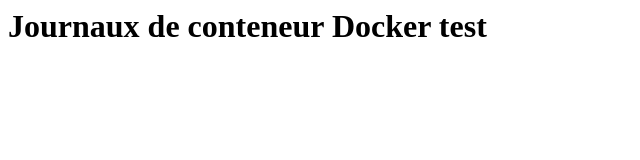
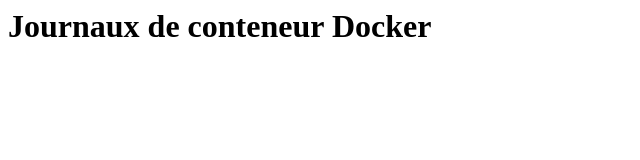
Before and after one commit to FlexXydev/SaturnDev, a website: page index.html in a window 1280 px wide. Shown: the full height of the page, 0-640 px from the left. Drawn offline with nearby package versions, Linux system fonts and the light colour scheme; no server answers.

Commit message:
Je remet tout en ordre

```diff
--- a/index.html
+++ b/index.html
@@ -3,7 +3,7 @@
   <title>Journaux de conteneur Docker</title>
 </head>
 <body>
-  <h1>Journaux de conteneur Docker test</h1>
+  <h1>Journaux de conteneur Docker</h1>
   <pre id="journaux"></pre>
 
   <script src="https://code.jquery.com/jquery-3.6.0.min.js"></script>
```
